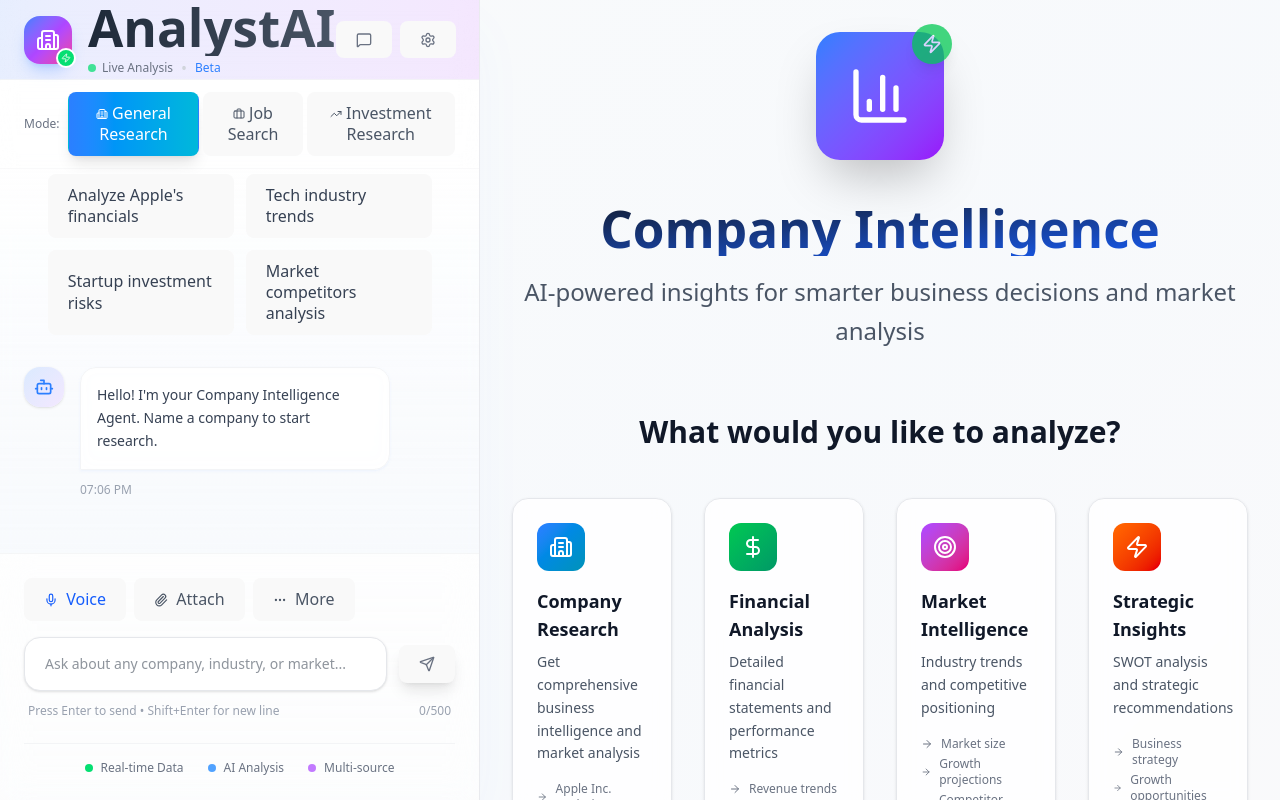
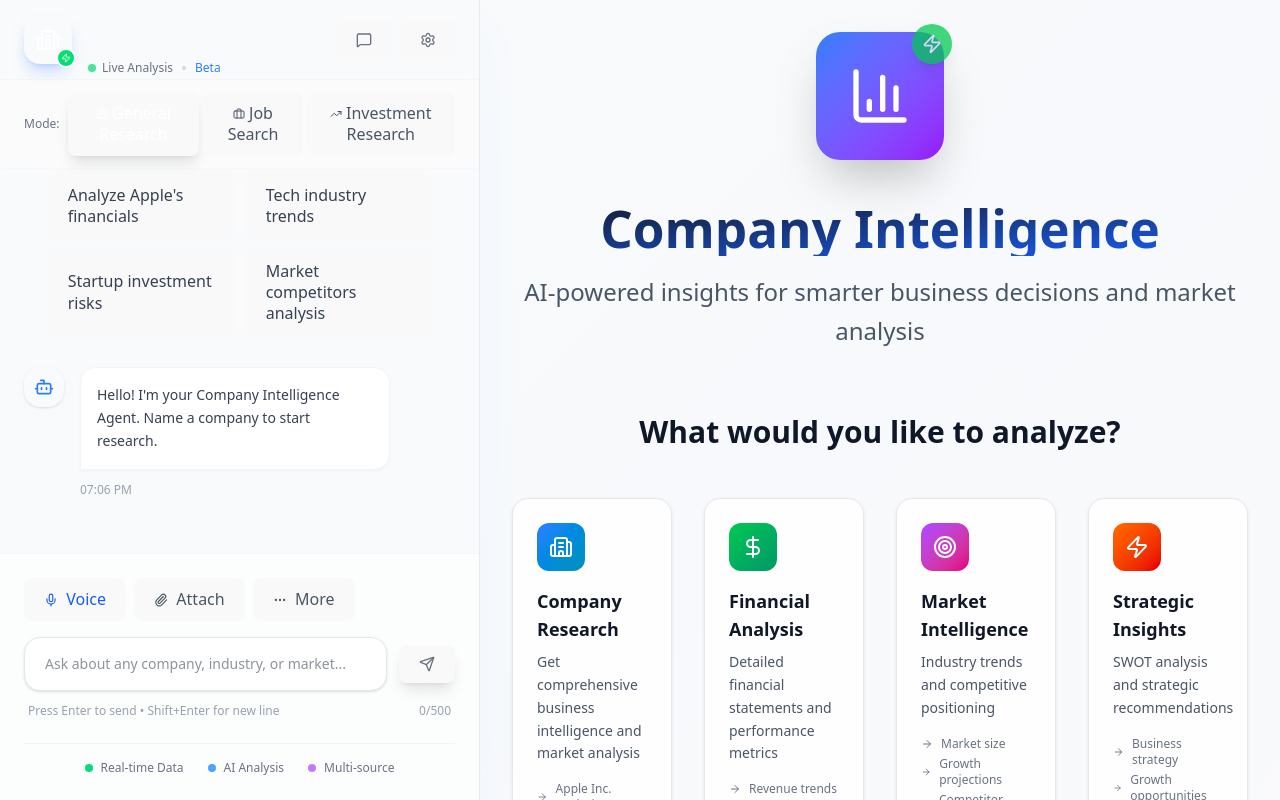
Before and after one commit to shubhamgupta8899/AnalystAI, a React (Vite) app: page / in a window 1280 px wide. Built offline with nearby package versions, Linux system fonts and the light colour scheme.

Commit message:
fix some

```diff
--- a/src/components/LeftPanel.jsx
+++ b/src/components/LeftPanel.jsx
@@ -351,13 +351,13 @@ const LeftPanel = ({
   ];
 
   return (
-    <div className="w-full md:w-[420px] lg:w-[480px] flex flex-col border-r border-gray-200/80 dark:border-gray-800 bg-gradient-to-b from-white to-gray-50/50 dark:from-gray-950 dark:to-gray-900/50 backdrop-blur-sm z-20 shadow-2xl shadow-blue-500/5">
+    <div className="w-full md:w-[420px] lg:w-[480px] flex flex-col border-r border-gray-200/80 dark:border-gray-800  from-white to-gray-50/50 dark:from-gray-950 dark:to-gray-900/50 backdrop-blur-sm z-20 shadow-2xl shadow-blue-500/5">
 
       {/* Enhanced Header */}
-      <div className="h-20 px-6 border-b border-gray-100/80 dark:border-gray-800 flex items-center justify-between bg-gradient-to-r from-blue-600/10 to-purple-600/10 dark:from-blue-900/20 dark:to-purple-900/20 backdrop-blur-md">
+      <div className="h-20 px-6 border-b border-gray-100/80 dark:border-gray-800 flex items-center justify-between  from-blue-600/10 to-purple-600/10 dark:from-blue-900/20 dark:to-purple-900/20 backdrop-blur-md">
         <div className="flex items-center gap-4">
           <div className="relative">
-            <div className="w-12 h-12 bg-gradient-to-br from-blue-500 via-purple-500 to-pink-500 rounded-2xl flex items-center justify-center shadow-lg shadow-blue-500/25">
+            <div className="w-12 h-12  from-blue-500 via-purple-500 to-pink-500 rounded-2xl flex items-center justify-center shadow-lg shadow-blue-500/25">
               <Building2 className="w-6 h-6 text-white" />
             </div>
             <div className="absolute -bottom-1 -right-1 w-5 h-5 bg-green-400 rounded-full border-2 border-white dark:border-gray-950 flex items-center justify-center">
@@ -365,7 +365,7 @@ const LeftPanel = ({
             </div>
           </div>
           <div>
-            <h1 className="font-bold text-lg bg-gradient-to-r from-gray-800 to-gray-600 dark:from-white dark:to-gray-300 bg-clip-text text-transparent">
+            <h1 className="font-bold text-lg  from-gray-800 to-gray-600 dark:from-white dark:to-gray-300 bg-clip-text text-transparent">
               AnalystAI
             </h1>
             <div className="flex items-center gap-2">
@@ -405,7 +405,7 @@ const LeftPanel = ({
                 onClick={() => setUserMode(mode.id)}
                 className={`px-3 py-1.5 rounded-lg text-xs font-medium transition-all duration-200 ${
                   userMode === mode.id
-                    ? `bg-gradient-to-r ${mode.color} text-white shadow-lg`
+                    ? ` ${mode.color} text-white shadow-lg`
                     : 'bg-gray-100 dark:bg-gray-800 text-gray-600 dark:text-gray-400 hover:bg-gray-200 dark:hover:bg-gray-700'
                 }`}
               >
@@ -418,13 +418,13 @@ const LeftPanel = ({
       </div>
 
       {/* Enhanced Messages List */}
-      <div className="flex-1 overflow-y-auto p-6 space-y-8 bg-gradient-to-b from-transparent to-blue-50/30 dark:to-blue-900/5">
+      <div className="flex-1 overflow-y-auto p-6 space-y-8  from-transparent to-blue-50/30 dark:to-blue-900/5">
         {messages.length === 1 && (
           <div className="text-center space-y-6 animate-in fade-in duration-500">
             {/* Job Seeker Mode Welcome */}
             {userMode === 'job-seeker' && (
               <>
-                <div className="w-20 h-20 mx-auto bg-gradient-to-br from-green-100 to-emerald-100 dark:from-green-900/30 dark:to-emerald-900/30 rounded-3xl flex items-center justify-center">
+                <div className="w-20 h-20 mx-auto  from-green-100 to-emerald-100 dark:from-green-900/30 dark:to-emerald-900/30 rounded-3xl flex items-center justify-center">
                   <Briefcase className="w-8 h-8 text-green-500" />
                 </div>
                 <div>
@@ -476,7 +476,7 @@ const LeftPanel = ({
             {/* General Mode Welcome */}
             {userMode === 'general' && (
               <>
-                <div className="w-20 h-20 mx-auto bg-gradient-to-br from-blue-100 to-purple-100 dark:from-blue-900/30 dark:to-purple-900/30 rounded-3xl flex items-center justify-center">
+                <div className="w-20 h-20 mx-auto  from-blue-100 to-purple-100 dark:from-blue-900/30 dark:to-purple-900/30 rounded-3xl flex items-center justify-center">
                   <Sparkles className="w-8 h-8 text-blue-500" />
                 </div>
                 <div>
@@ -506,7 +506,7 @@ const LeftPanel = ({
             {/* Investor Mode Welcome */}
             {userMode === 'investor' && (
               <>
-                <div className="w-20 h-20 mx-auto bg-gradient-to-br from-purple-100 to-pink-100 dark:from-purple-900/30 dark:to-pink-900/30 rounded-3xl flex items-center justify-center">
+                <div className="w-20 h-20 mx-auto  from-purple-100 to-pink-100 dark:from-purple-900/30 dark:to-pink-900/30 rounded-3xl flex items-center justify-center">
                   <TrendingUp className="w-8 h-8 text-purple-500" />
                 </div>
                 <div>
@@ -554,7 +554,7 @@ const LeftPanel = ({
         {/* Typing Indicator */}
         {isTyping && (
           <div className="flex gap-4 animate-in fade-in slide-in-from-bottom-4 duration-300">
-            <div className="w-10 h-10 rounded-2xl bg-gradient-to-br from-blue-100 to-purple-100 dark:from-blue-900/30 dark:to-purple-900/30 flex items-center justify-center shrink-0 shadow-sm">
+            <div className="w-10 h-10 rounded-2xl  from-blue-100 to-purple-100 dark:from-blue-900/30 dark:to-purple-900/30 flex items-center justify-center shrink-0 shadow-sm">
               <Bot className="w-5 h-5 text-blue-500" />
             </div>
             <div className="flex flex-col gap-3 flex-1">
@@ -572,7 +572,7 @@ const LeftPanel = ({
         {/* Transcribing Indicator */}
         {isTranscribing && (
           <div className="flex gap-4 animate-in fade-in slide-in-from-bottom-4 duration-300">
-            <div className="w-10 h-10 rounded-2xl bg-gradient-to-br from-green-100 to-emerald-100 dark:from-green-900/30 dark:to-emerald-900/30 flex items-center justify-center shrink-0 shadow-sm">
+            <div className="w-10 h-10 rounded-2xl  from-green-100 to-emerald-100 dark:from-green-900/30 dark:to-emerald-900/30 flex items-center justify-center shrink-0 shadow-sm">
               <Mic className="w-5 h-5 text-green-500" />
             </div>
             <div className="flex flex-col gap-3 flex-1">
@@ -717,7 +717,7 @@ const LeftPanel = ({
               className={`p-4 rounded-2xl transition-all duration-300 shadow-lg ${
                 !inputValue.trim() || isTyping || isTranscribing
                   ? 'bg-gray-300 dark:bg-gray-700 cursor-not-allowed'
-                  : 'bg-gradient-to-r from-blue-500 to-purple-600 hover:from-blue-600 hover:to-purple-700 shadow-blue-500/25 hover:shadow-xl hover:scale-105'
+                  : ' from-blue-500 to-purple-600 hover:from-blue-600 hover:to-purple-700 shadow-blue-500/25 hover:shadow-xl hover:scale-105'
               }`}
             >
               <Send className={`w-4 h-4 ${
@@ -772,8 +772,8 @@ const EnhancedMessage = ({ message, onOptionSelect }) => (
       {/* Avatar */}
       <div className={`w-10 h-10 rounded-2xl flex items-center justify-center shrink-0 shadow-sm ${
         message.role === 'user'
-          ? 'bg-gradient-to-br from-gray-700 to-gray-900'
-          : 'bg-gradient-to-br from-blue-100 to-purple-100 dark:from-blue-900/30 dark:to-purple-900/30'
+          ? ' from-gray-700 to-gray-900'
+          : ' from-blue-100 to-purple-100 dark:from-blue-900/30 dark:to-purple-900/30'
       }`}>
         {message.role === 'user' ? (
           <User className="w-5 h-5 text-white" />
@@ -786,7 +786,7 @@ const EnhancedMessage = ({ message, onOptionSelect }) => (
       <div className="flex-1 space-y-3">
         <div className={`p-4 rounded-2xl text-sm leading-relaxed shadow-sm ${
           message.role === 'user'
-            ? 'bg-gradient-to-r from-gray-800 to-gray-700 text-white rounded-br-none shadow-gray-500/10'
+            ? ' from-gray-800 to-gray-700 text-white rounded-br-none shadow-gray-500/10'
             : 'bg-white/90 dark:bg-gray-800/90 border border-gray-100 dark:border-gray-700 text-gray-700 dark:text-gray-300 rounded-bl-none shadow-blue-500/5 backdrop-blur-sm'
         }`}>
           {message.content}
```
